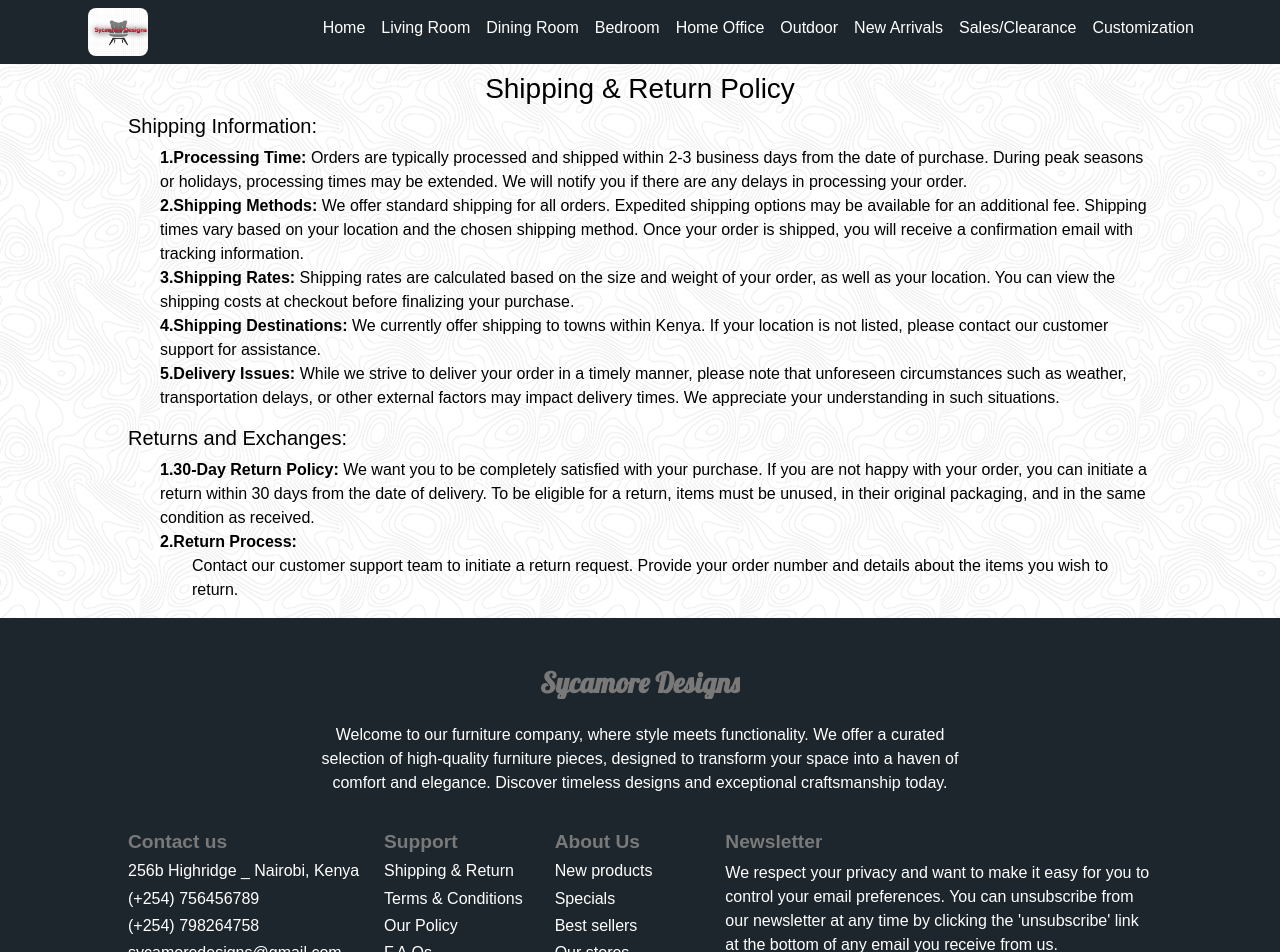
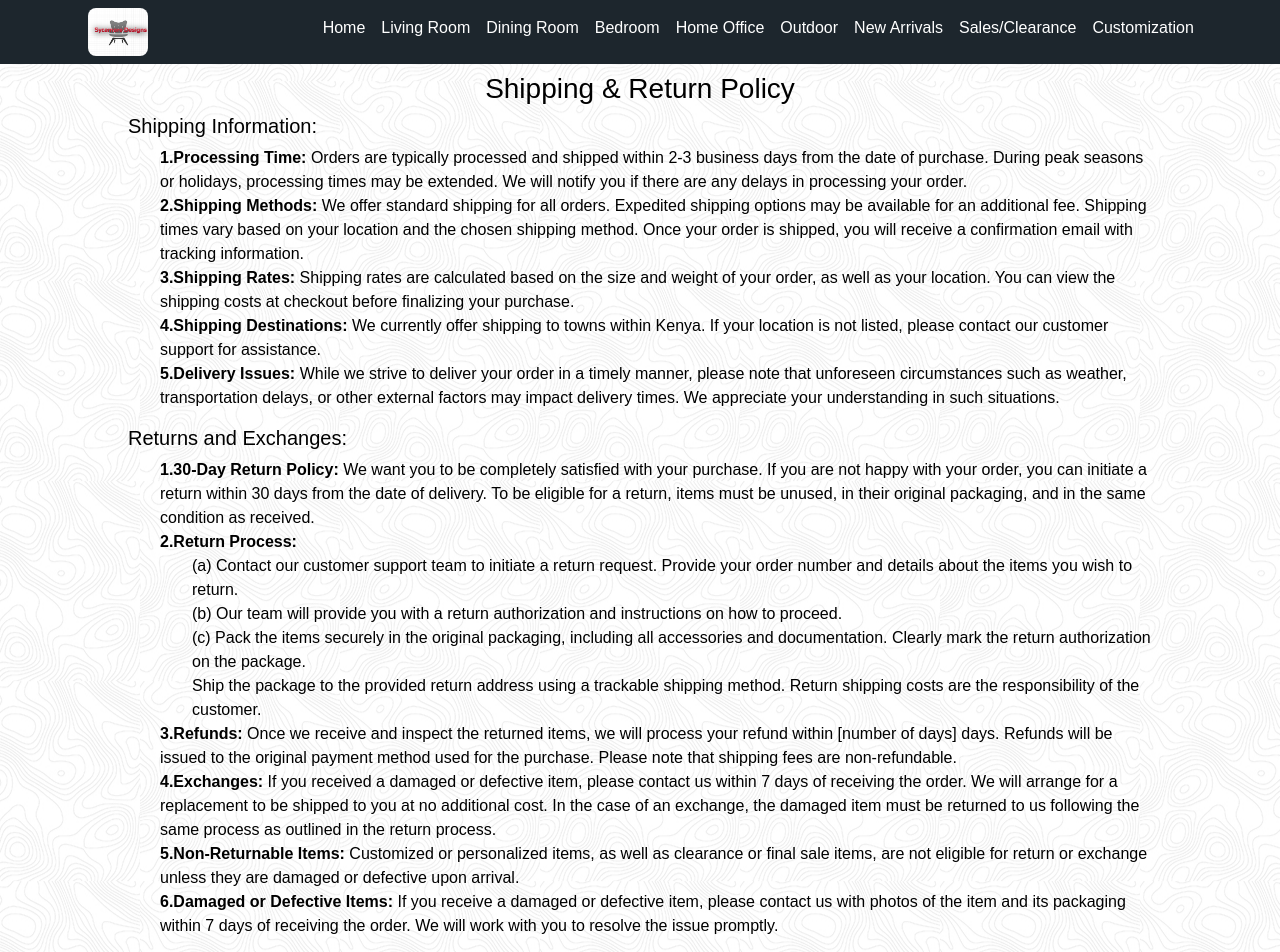
Before and after one commit to Roche001/FurniFusion, a React (Create React App) app: page /Shipping in a window 1280 px wide. Shown: the top 952 px of the page. Built offline with nearby package versions, Linux system fonts and the light colour scheme; a web font is replaced by a local one.

Commit message:
update changes

```diff
--- a/src/components/shipping/Shipping.css
+++ b/src/components/shipping/Shipping.css
@@ -37,6 +37,6 @@
   color: #000000;
   font-weight: 800;
 }
-ol.order-two {
-  list-style-type: disc;
+ol.a {
+  list-style-type: circle;
 }
--- a/src/components/shipping/Shipping.jsx
+++ b/src/components/shipping/Shipping.jsx
@@ -53,16 +53,62 @@ const Shipping = () => {
           </li>
           <li>
             <span>2.Return Process:</span>
-            <ol className="order-two">
+            <ol className="a">
               <li>
-                Contact our customer support team to initiate a return request.
-                Provide your order number and details about the items you wish
-                to return.
+                (a) Contact our customer support team to initiate a return
+                request. Provide your order number and details about the items
+                you wish to return.
+              </li>
+              <li>
+                (b) Our team will provide you with a return authorization and
+                instructions on how to proceed.
+              </li>
+              <li>
+                (c) Pack the items securely in the original packaging, including
+                all accessories and documentation. Clearly mark the return
+                authorization on the package.
+              </li>
+              <li>
+                Ship the package to the provided return address using a
+                trackable shipping method. Return shipping costs are the
+                responsibility of the customer.
               </li>
             </ol>
           </li>
+          <li>
+            <span>3.Refunds:</span> Once we receive and inspect the returned
+            items, we will process your refund within [number of days] days.
+            Refunds will be issued to the original payment method used for the
+            purchase. Please note that shipping fees are non-refundable.
+          </li>
+          <li>
+            <span>4.Exchanges:</span> If you received a damaged or defective
+            item, please contact us within 7 days of receiving the order. We
+            will arrange for a replacement to be shipped to you at no additional
+            cost. In the case of an exchange, the damaged item must be returned
+            to us following the same process as outlined in the return process.
+          </li>
+          <li>
+            {" "}
+            <span>5.Non-Returnable Items:</span> Customized or personalized
+            items, as well as clearance or final sale items, are not eligible
+            for return or exchange unless they are damaged or defective upon
+            arrival.
+          </li>
+          <li>
+            <span>6.Damaged or Defective Items:</span> If you receive a damaged
+            or defective item, please contact us with photos of the item and its
+            packaging within 7 days of receiving the order. We will work with
+            you to resolve the issue promptly.
+          </li>
         </ol>
       </div>
+      <p>
+        Please note that this policy is subject to change without prior notice.
+        For the most up-to-date information, please refer to our website or
+        contact our customer support team. We value your satisfaction and aim to
+        provide the best possible shopping experience.
+      </p>
     </div>
   );
 };
--- /dev/null
+++ b/src/policy.js
@@ -0,0 +1 @@
+export const ship = [{ title: "" }];
```
